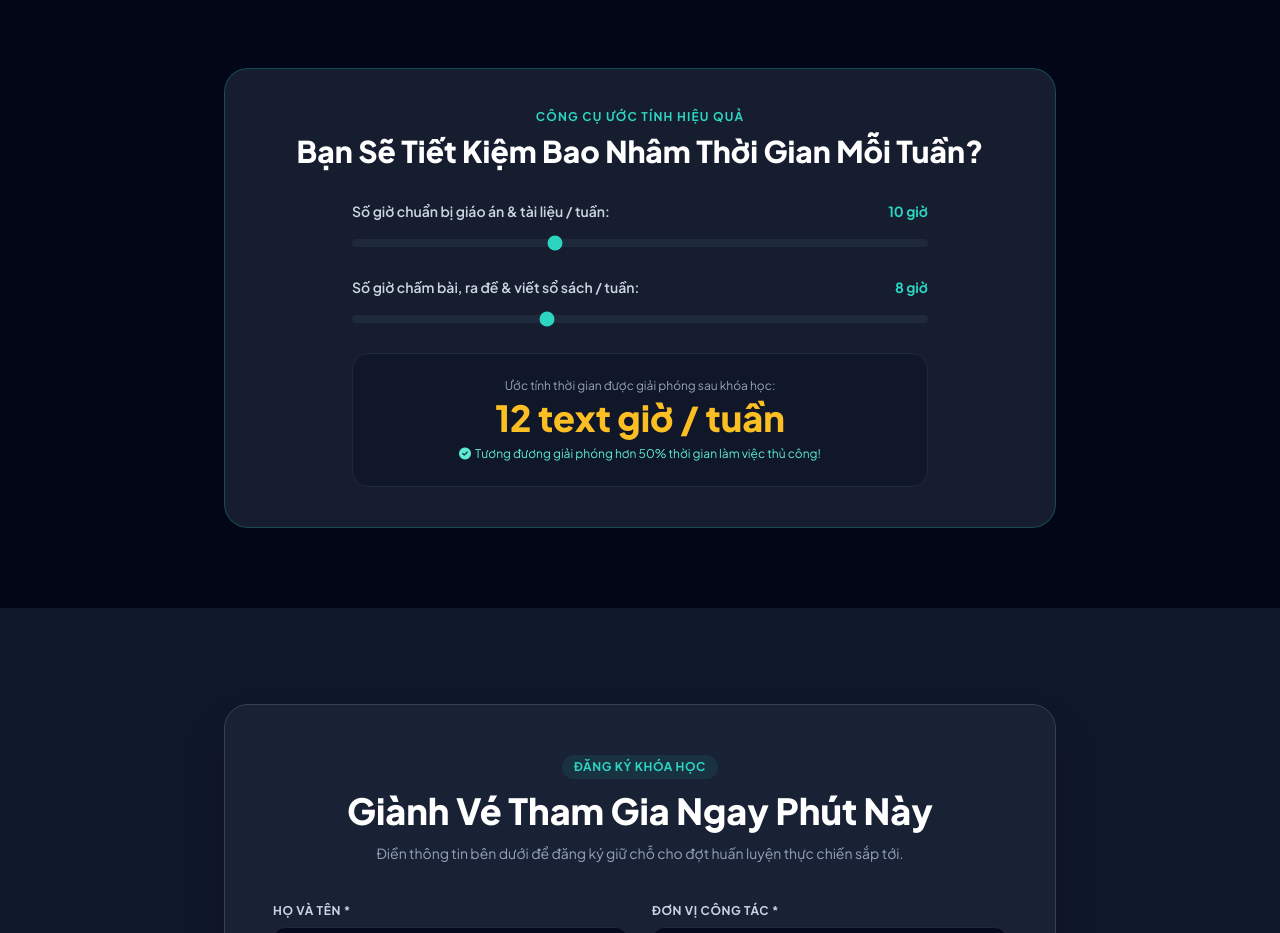
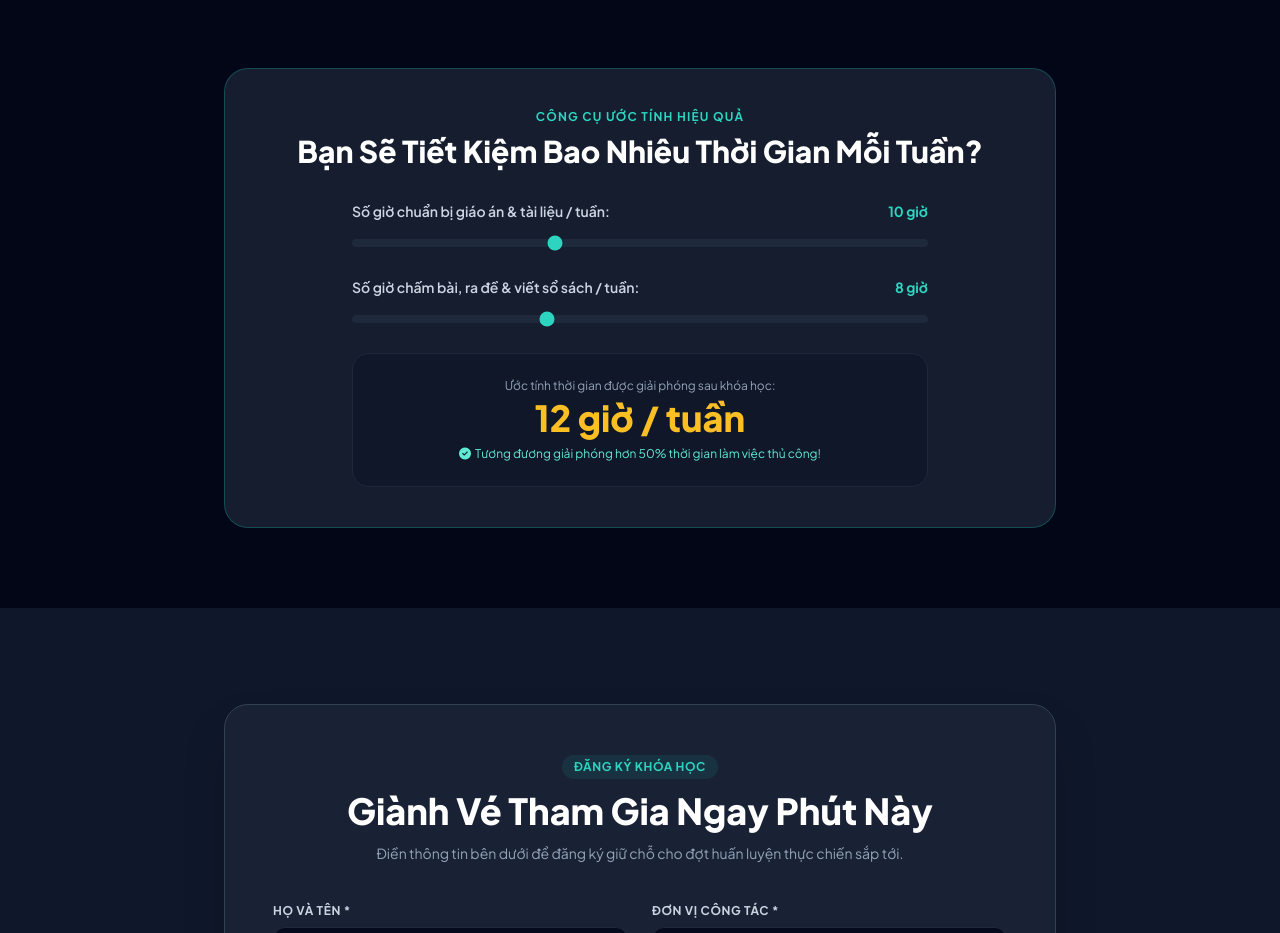
Before and after one commit to hktruc/ai_bke_danang, a plain HTML site: page index.html in a window 1280 px wide. Shown: the part 3800-4733 px from the top of the page. Drawn offline with nearby package versions, Linux system fonts and the light colour scheme.

Commit message:
Fix typo 'Nhâm' -> 'Nhiêu' and stray 'text' in savings calculator
Co-Authored-By: Claude Opus 5.5 <noreply@anthropic.com>
Claude-Session: https://claude.ai/code/session_01L5HKAZq2tfT1GqczR3z4HD

```diff
--- a/index.html
+++ b/index.html
@@ -473,7 +473,7 @@
             <div class="glass-card p-8 sm:p-10 rounded-3xl border border-teal-500/30 relative overflow-hidden">
                 <div class="text-center mb-8">
                     <span class="text-xs font-bold text-teal-400 uppercase tracking-widest block mb-2">Công Cụ Ước Tính Hiệu Quả</span>
-                    <h3 class="text-2xl sm:text-3xl font-extrabold text-white">Bạn Sẽ Tiết Kiệm Bao Nhâm Thời Gian Mỗi Tuần?</h3>
+                    <h3 class="text-2xl sm:text-3xl font-extrabold text-white">Bạn Sẽ Tiết Kiệm Bao Nhiêu Thời Gian Mỗi Tuần?</h3>
                 </div>
 
                 <div class="space-y-6 max-w-xl mx-auto">
@@ -495,7 +495,7 @@
 
                     <div class="p-6 rounded-2xl bg-slate-900/90 border border-slate-800 text-center mt-6">
                         <span class="text-xs text-slate-400 block mb-1">Ước tính thời gian được giải phóng sau khóa học:</span>
-                        <div class="text-4xl font-black text-amber-400 my-1"><span id="saved-hours">12 text</span> giờ / tuần</div>
+                        <div class="text-4xl font-black text-amber-400 my-1"><span id="saved-hours">12</span> giờ / tuần</div>
                         <p class="text-xs text-teal-300 mt-2"><i class="fa-solid fa-circle-check mr-1"></i>Tương đương giải phóng hơn 50% thời gian làm việc thủ công!</p>
                     </div>
                 </div>
```
